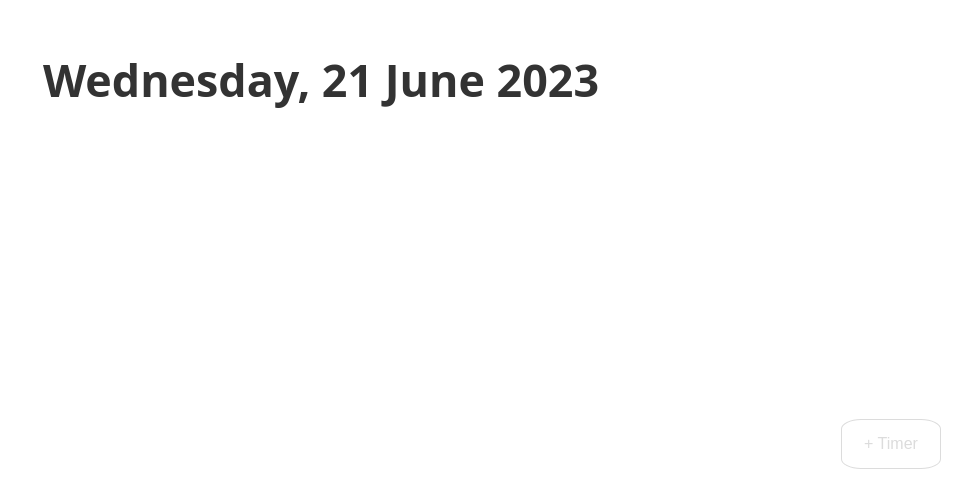
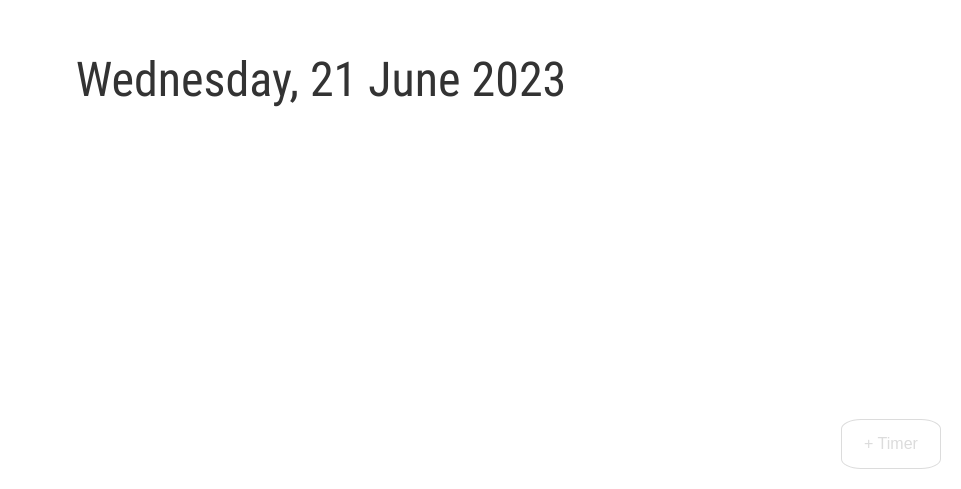
Before and after one commit to andyfoster/daywatch, a browser extension: page index.html in a window 1280 px wide. Shown: the part 311-800 px from the top of the page, without its empty margins (319-1280 px from the left). Drawn offline with Linux system fonts and the light colour scheme.

Commit message:
Import Roboto typeface and tidy up font sizes

```diff
--- a/style.css
+++ b/style.css
@@ -1,5 +1,26 @@
-.container {
-  text-align: center;
+/* add custom font to chrome extension */
+@font-face {
+  font-family: 'Roboto Condensed';
+  font-style: normal;
+  font-weight: 400;
+  src: local('Roboto Condensed'), local('RobotoCondensed-Regular'),
+    url(https://fonts.gstatic.com/s/robotocondensed/v16/ieVl2ZhZI2eCN5jzbjEETS9weq8-19K7CA.ttf)
+      format('truetype');
+}
+/* Do the same but import Roboto Condensed Light */
+@font-face {
+  font-family: 'Roboto Condensed Light';
+  font-style: normal;
+  font-weight: 300;
+  src: local('Roboto Condensed Light'), local('RobotoCondensed-Light'),
+    url(https://fonts.gstatic.com/s/robotocondensed/v16/ieVi2ZhZI2eCN5jzbjEETS9weq8-59WxDCs5cvI.ttf)
+      format('truetype');
+}
+
+body {
+  font-family: 'Roboto Condensed', sans-serif;
+  margin: 0;
+  padding: 0;
 }
 
 .timer {
@@ -16,13 +37,6 @@
 
 .days-remaining {
   font-size: 4rem;
-  margin: 0;
-  padding: 0;
-  font-weight: bold;
-}
-
-.due-date {
-  font-size: 2rem;
   margin: 0;
   padding: 0;
   font-weight: bold;
@@ -87,12 +101,6 @@
   color: #000;
 }
 
-body {
-  font-family: Arial, sans-serif;
-  margin: 0;
-  padding: 0;
-}
-
 .container {
   display: flex;
   justify-content: center;
@@ -150,10 +158,10 @@ body {
 }
 
 .due-date {
-  font-size: 1.5rem;
+  font-size: 2rem;
   margin: 0;
   padding: 0;
-  color: dimgray;
+  /* color: dimgray; */
 }
 
 .button-container {
@@ -329,9 +337,9 @@ body {
 }
 
 h1#date {
-  font-size: 2.8rem;
-  font-family: system-ui;
-  font-weight: bold;
+  font-family: 'Roboto Condensed', sans-serif;
+  font-size: 3rem;
+  font-weight: 300;
   margin: 0;
   padding: 0;
   color: #333;
```
